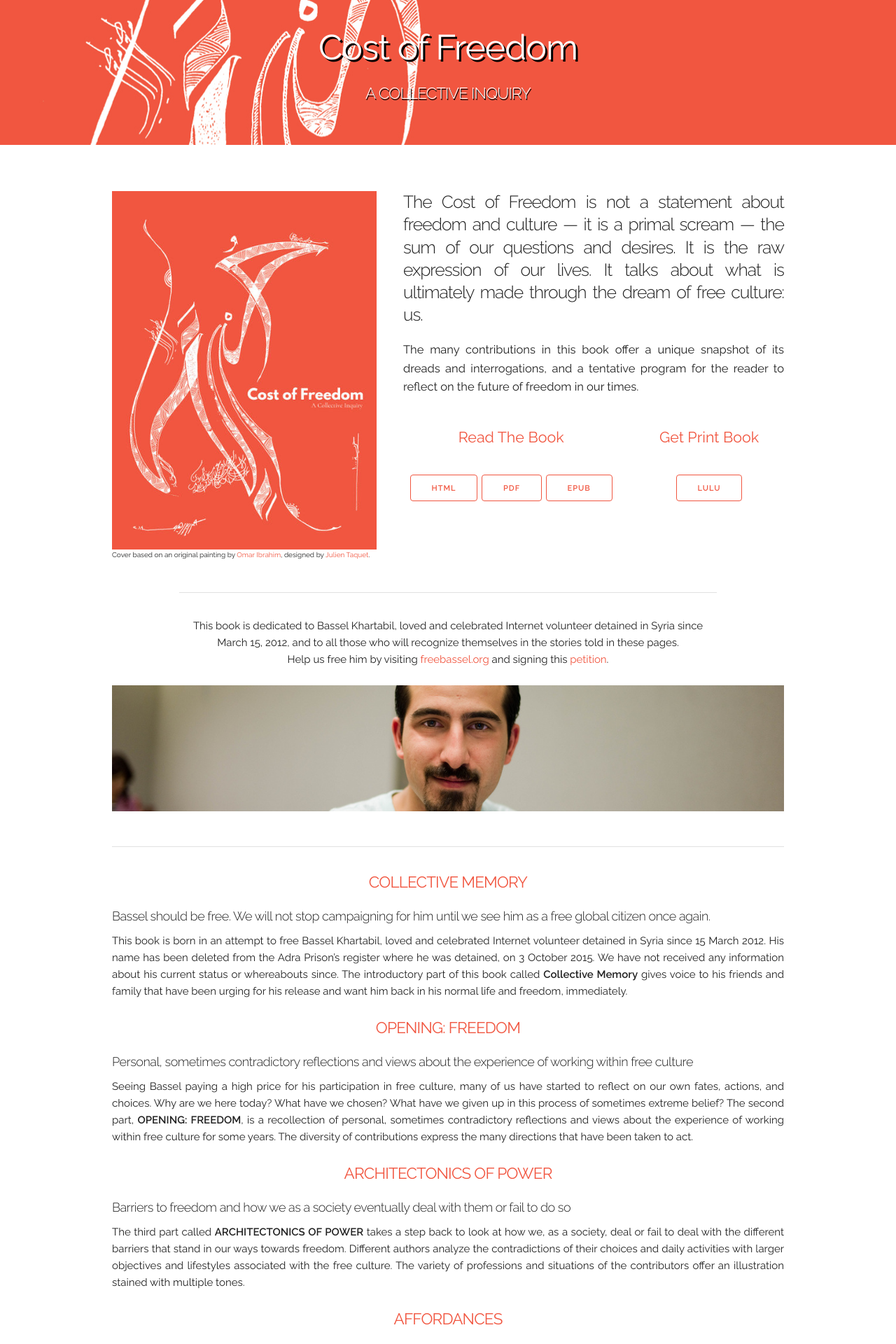
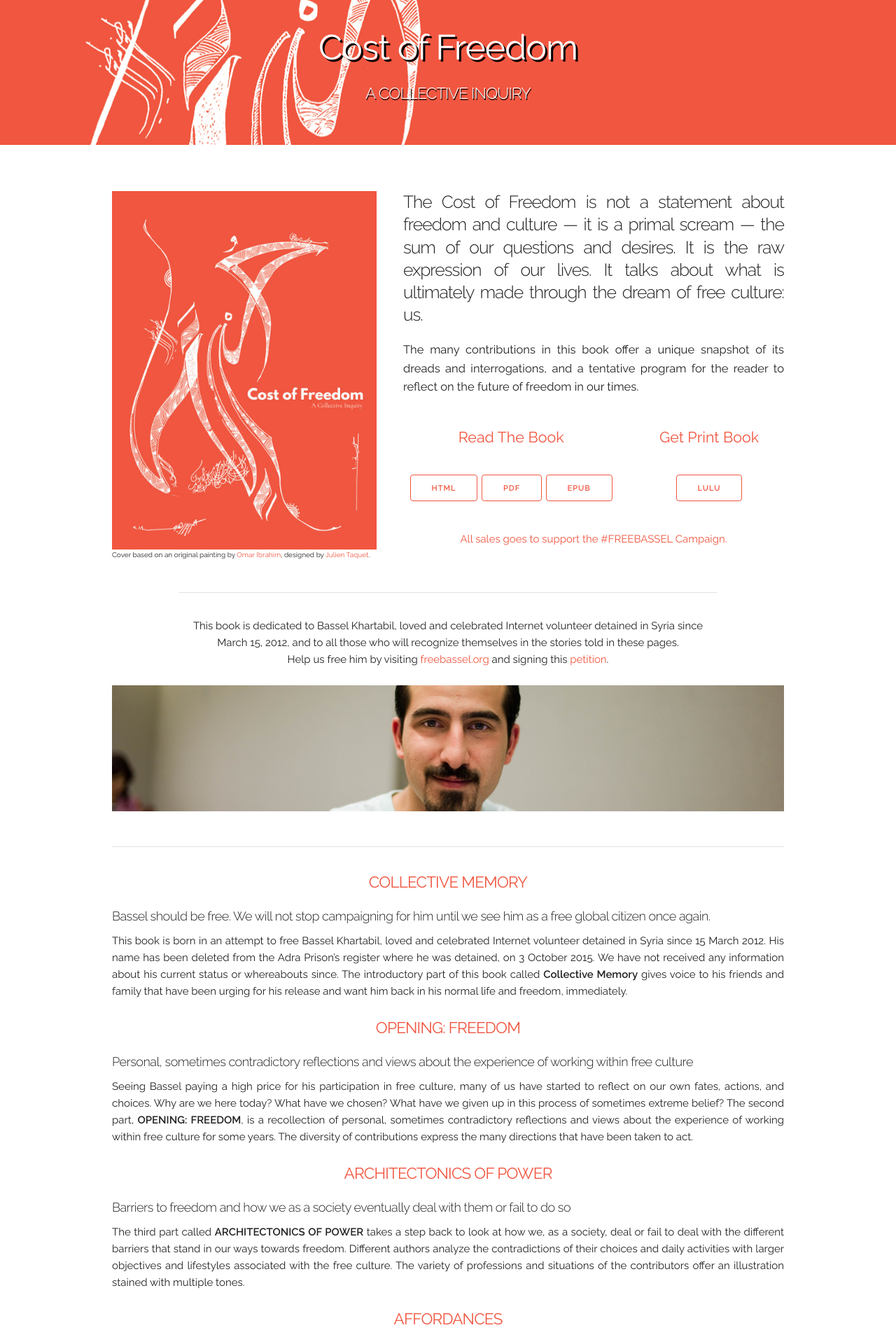
Before and after one commit to costoffreedom/costoffreedom.cc, a Jekyll site: the page built from index.md, in a window 1280 px wide. Shown: the top 1920 px of the page at 70% size. Built offline with Jekyll 4.4.1, drawn with Linux system fonts in a browser that asks for light colours.

Commit message:
all sales to # freebassel campaign tagline

```diff
--- a/_includes/download_buttons.html
+++ b/_includes/download_buttons.html
@@ -1,6 +1,6 @@
-<div id="download" class="row">
-  <p class="center">
-    <span class="seven columns">
+<div id="download">
+  <p class="row">
+    <span class="seven columns center">
       Read The Book
       <br>
       <br>
@@ -8,11 +8,14 @@
       <a href="/book/costoffreedom-edition-1.1.pdf"><button class="button-download button">PDF</button></a>
       <a href="https://www.gitbook.com/download/epub/book/costoffreedom/costoffreedom-book"><button class="button-download button">EPUB</button></a>
     </span>
-    <span class="five columns">
+    <span class="five columns center">
       Get Print Book
       <br>
       <br>
       <a href="http://www.lulu.com/commerce/index.php?fBuyContent=18767186" title="Support independent publishing: Buy this book on Lulu."><button class="button-download button">Lulu</button></a>
     </span>
+    <p class="row center sales-info">
+        All sales goes to <a href="http://freebassel.org">support the #FREEBASSEL Campaign.</a>
+    </p>
   </p>
 </div>
--- a/scss/style.scss
+++ b/scss/style.scss
@@ -114,6 +114,11 @@ bold {
     background: #F15640;
     border-color: white;
   }
+}
+
+.sales-info {
+  text-align: center;
+  font-size: .7em;
 }
 
 h1 {
```
